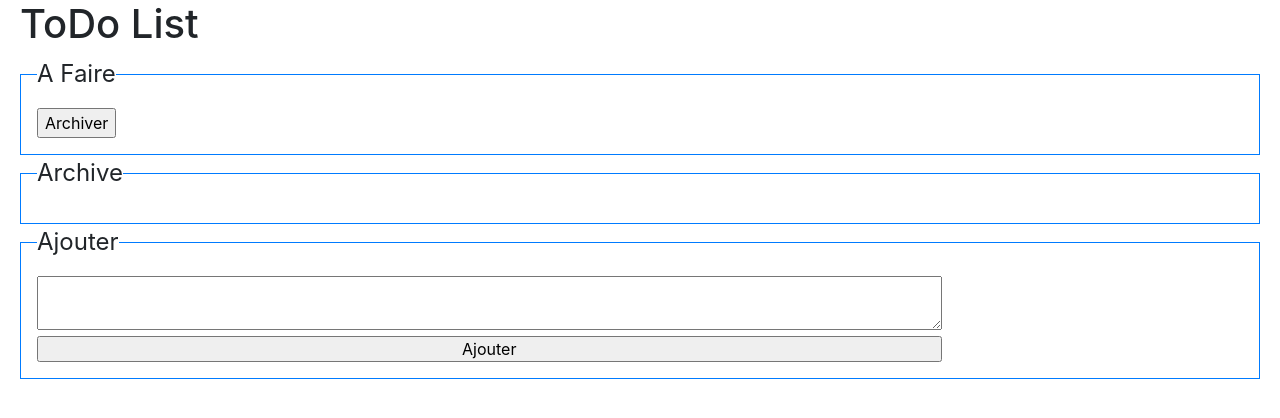
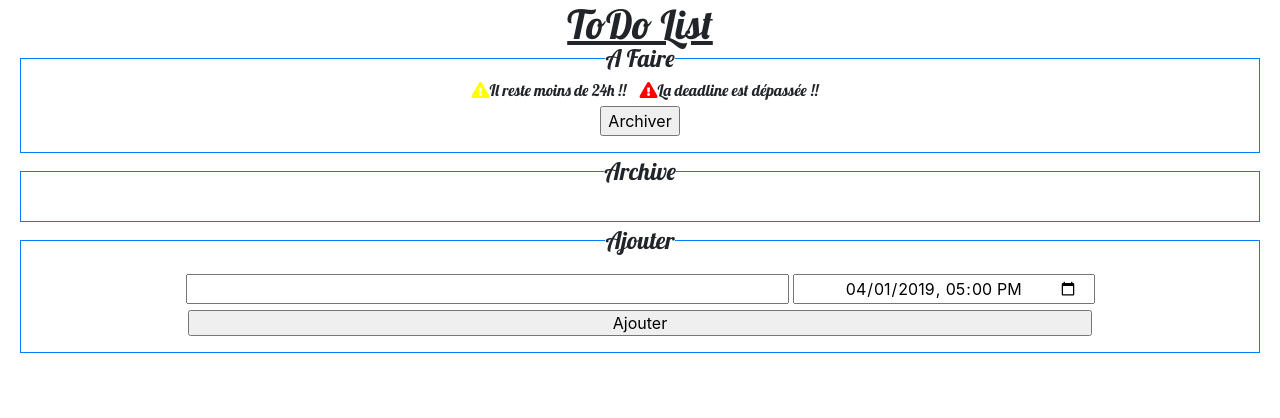
Before and after one commit to AmoryAubert/todolist-sql, a PHP site: page / in a window 1280 px wide. Shown: the top 418 px of the page. Run offline with PHP 8.4, Linux system fonts and the light colour scheme; data that the repository does not hold is empty; some libraries are stand-ins or nearby versions.

Commit message:
fin de la journée

```diff
--- a/assets/css/style.css
+++ b/assets/css/style.css
@@ -1,13 +1,37 @@
+@import url('https://fonts.googleapis.com/css?family=Lobster|Pacifico');
+*{
+  text-align: center;
+}
+h1, legend, .legend{
+  font-family: 'Lobster', cursive;
+}
+h1{
+  margin: 0 0 -8px;
+  padding: 0;
+  text-decoration: underline;
+}
+.legend{
+  margin: -14px 0 4px;
+}
 html{
   margin: 0 20px;
+  max-height: 100%;
 }
 .todop, .isdop{
   margin: 2px 0 3px;
   padding: 0;
+  text-align: left;
+}
+i{
+  margin-left: 10px;
+}
+.main{
+  overflow-y:scroll;
+  max-height: 120px;
+  font-family: 'Pacifico', cursive;
 }
 #afaire,#archive{
-  overflow-y:scroll;
-  max-height: 200px;
+  margin: 0 auto;
 }
 .isdop{
   text-decoration: line-through;
@@ -17,7 +41,23 @@ html{
   line-height: 20px;
   text-align: center;
   display:table-cell;
+  margin-top: 6px;
 }
 legend{
   margin: 0;
 }
+.deadline{
+  color: red;
+  font-size: 1em;
+}
+.warning{
+  color: yellow;
+  font-size: 1em;
+}
+.italic{
+  font-style: italic;
+  color: #666;
+}
+.deadtime{
+  text-align: center;
+}
--- a/index.php
+++ b/index.php
@@ -12,9 +12,27 @@ catch(Exception $e)
 function todo(){
     $bdd = new PDO('mysql:host=localhost;dbname=Becode;charset=utf8', 'Amory', 'user');
     $data = $bdd->query("SELECT * FROM ToDoList WHERE DO='0'")->fetchAll();
-    // and somewhere later:
+	date_default_timezone_set('Europe/Brussels');
+	$dateOfTheDay = date('Y-m-d H:i:s', time());
+	$datetime1 = new DateTime($dateOfTheDay);
     foreach ($data as $key => $row) {
+		if ($row['DEADLINE']==''){
 			echo "<p class='todop'><input type='checkbox' name='DO[]' value='".$row['ID']."' class='checkbox'>".$row['TASK']."</p>";
+		} else {
+			$datetime2 = new DateTime($row['DEADLINE']);
+			$interval = $datetime1->diff($datetime2);
+			$dateDeadline = $datetime2->format('d-m-Y H:i:s');
+			if ((($interval->d)>=1) && ($datetime1<$datetime2)){
+				echo "<p class='todop'><input type='checkbox' name='DO[]' value='".$row['ID']."' class='checkbox'>".$row['TASK'].
+				"<i></i><span class='italic'>Deadline: ".$dateDeadline."</span></p>";
+			} else if ((($interval->d)==0) && ($datetime1<$datetime2)){
+				echo "<p class='todop'><input type='checkbox' name='DO[]' value='".$row['ID']."' class='checkbox'>".$row['TASK'].
+				"<i class='fas fa-exclamation-triangle warning'></i><span class='italic'>Deadline: ".$dateDeadline."</span></p>";
+			} else if ((($interval->d)>=0) && ($datetime1>=$datetime2)){
+				echo "<p class='todop'><input type='checkbox' name='DO[]' value='".$row['ID']."' class='checkbox'>".$row['TASK'].
+				"<i class='fas fa-exclamation-triangle deadline'></i><span class='italic'>Deadline: ".$dateDeadline."</span></p>";
+			}
+		}
     }
 }
 function isdo(){
@@ -34,6 +52,7 @@ if(isset($_POST['afaire'])){
     exit();
 }
 if(isset($_POST['ajout'])){
+	$deadtime = $_POST['deadline'];
     $options = array(
         'task' => FILTER_SANITIZE_STRING
     );
@@ -45,8 +64,9 @@ if(isset($_POST['ajout'])){
     $data = [
         'TASK' => $result['task'],
         'DO' => '0',
+		'DEADLINE' => $deadtime,
     ];
-    $sql = "INSERT INTO ToDoList (TASK, DO) VALUES (:TASK, :DO)";
+    $sql = "INSERT INTO ToDoList (TASK, DO, DEADLINE) VALUES (:TASK, :DO, :DEADLINE)";
     $bdd->prepare($sql)->execute($data);
 	header('Location: index.php');
     exit();
@@ -60,30 +80,41 @@ if(isset($_POST['ajout'])){
     <meta name="viewport" content="width=device-width, initial-scale=1.0"/>
     <link type="text/css" rel="stylesheet" href="./assets/css/normalize.css">
     <link rel="stylesheet" type="text/css" href="./assets/css/bootstrap.min.css">
+	<link rel="stylesheet" href="https://use.fontawesome.com/releases/v5.8.1/css/all.css" integrity="sha384-50oBUHEmvpQ+1lW4y57PTFmhCaXp0ML5d60M1M7uH2+nqUivzIebhndOJK28anvf" crossorigin="anonymous">
     <link type="text/css" rel="stylesheet" href="./assets/css/style.css">
     <title>ToDo List</title>
 </head>
 <body>
+<!--<i class="fas fa-exclamation-triangle"></i>-->
 <h1>ToDo List</h1>
 <form id="ToDo" method="post" action="index.php">
     <fieldset class="border border-primary p-3 ToDo">
         <legend class="w-auto">A Faire</legend>
-        <div id="afaire">
+		<p class="legend">
+			<i class='fas fa-exclamation-triangle warning'></i>Il reste moins de 24h !!
+			<i class='fas fa-exclamation-triangle deadline'></i>La deadline est dépassée !!
+		</p>
+		<div class="main">
+			<div id="afaire" class="col-md-6">
 				<?php todo(); ?>
+			</div>
 		</div>
 		<input type="submit" value="Archiver" name="afaire">
     </fieldset>
     <fieldset class="border border-primary p-3">
         <legend class="w-auto">Archive</legend>
-		<div id="archive">
+		<div class="main">
+			<div id="archive" class="col-md-6">
 				<?php isdo(); ?>
+			</div>
 		</div>
     </fieldset>
 </form>
 <form id="Add" method="post" action="index.php">
     <fieldset class="border border-primary p-3">
         <legend class="w-auto">Ajouter</legend>
-        <textarea name="task" rows="2" required class="col-md-9"></textarea>
+        <input type="text" name="task" required class="col-md-6">
+		<input type="datetime-local" class="col-md-3 deadtime" name="deadline" value="2019-04-01T17:00" required>
         <input type="submit" value="Ajouter" name="ajout" id="ajout" class="col-md-9">
     </fieldset>
 </form>
```
Lines whose indentation alone changed are shown as unchanged.
